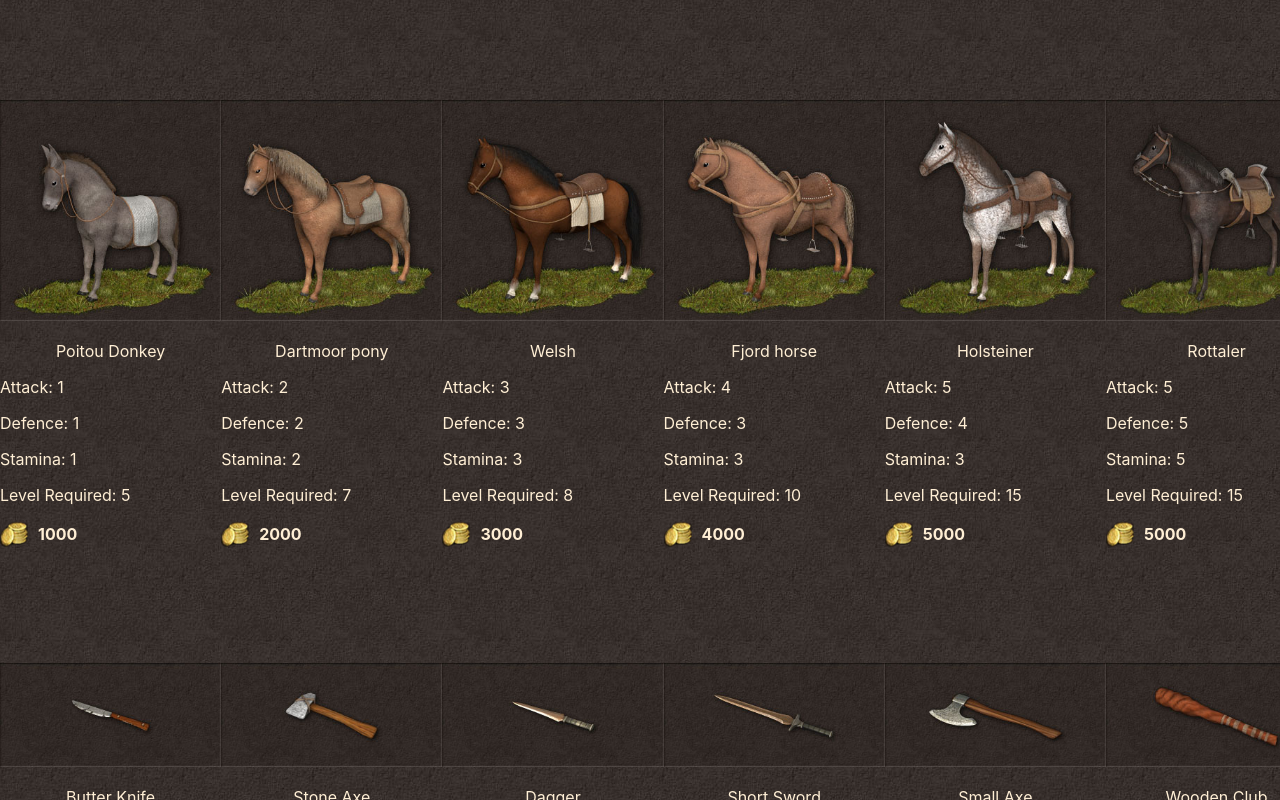
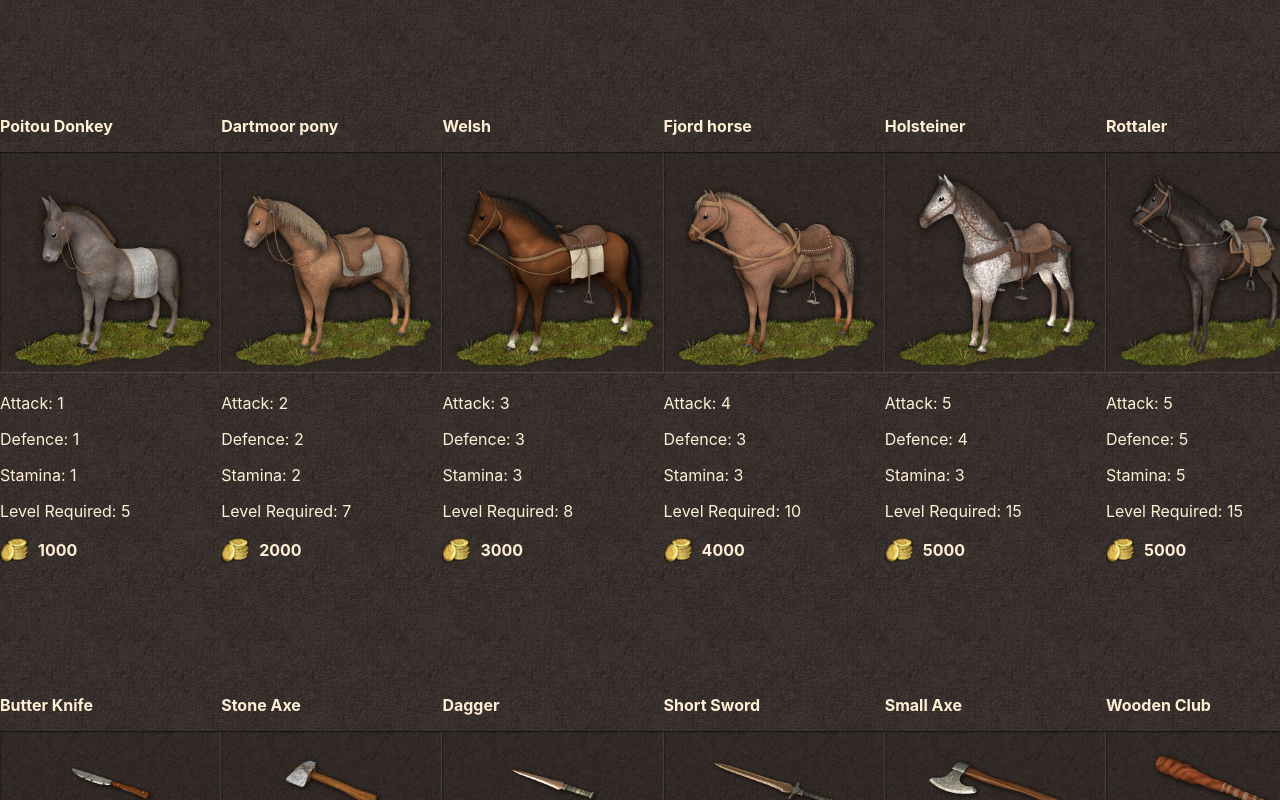
Before and after one commit to TheMshary/HW-Gear, a React (Create React App) app: page / in a window 1280 px wide. Shown: the top 800 px of the page. Built offline with nearby package versions, Linux system fonts and the light colour scheme.

Commit message:
Horse and weapon item design change

```diff
--- a/src/components/Horses/Horse.js
+++ b/src/components/Horses/Horse.js
@@ -7,8 +7,8 @@ const Horse = ({ horse }) => {
   horse.image = require("../../data/horses/images/" + horse.name + ".jpg");
   return (
     <div style={{ width: `${316 * itemWidth}px` }}>
+      <p style={{ fontWeight: "bold" }}>{horse.name}</p>
       <img src={horse.image} width={`${316 * itemWidth}px`} alt={horse.name} />
-      <p style={{ textAlign: "center" }}>{horse.name}</p>
       <p>Attack: {horse.attack}</p>
       <p>Defence: {horse.defence}</p>
       <p>Stamina: {horse.stamina}</p>
--- a/src/components/Weapons/Weapon.js
+++ b/src/components/Weapons/Weapon.js
@@ -7,12 +7,12 @@ const Weapon = ({ weapon }) => {
   weapon.image = require("../../data/weapons/images/" + weapon.name + ".jpg");
   return (
     <div style={{ width: `${316 * itemWidth}px` }}>
+      <p style={{ fontWeight: "bold" }}>{weapon.name}</p>
       <img
         src={weapon.image}
         width={`${316 * itemWidth}px`}
         alt={weapon.name}
       />
-      <p style={{ textAlign: "center" }}>{weapon.name}</p>
       <p>Hitpoints: {weapon.hitpoints}</p>
       <p>Agility: {weapon.agility}</p>
       <p>Level Required: {weapon.level}</p>
```
